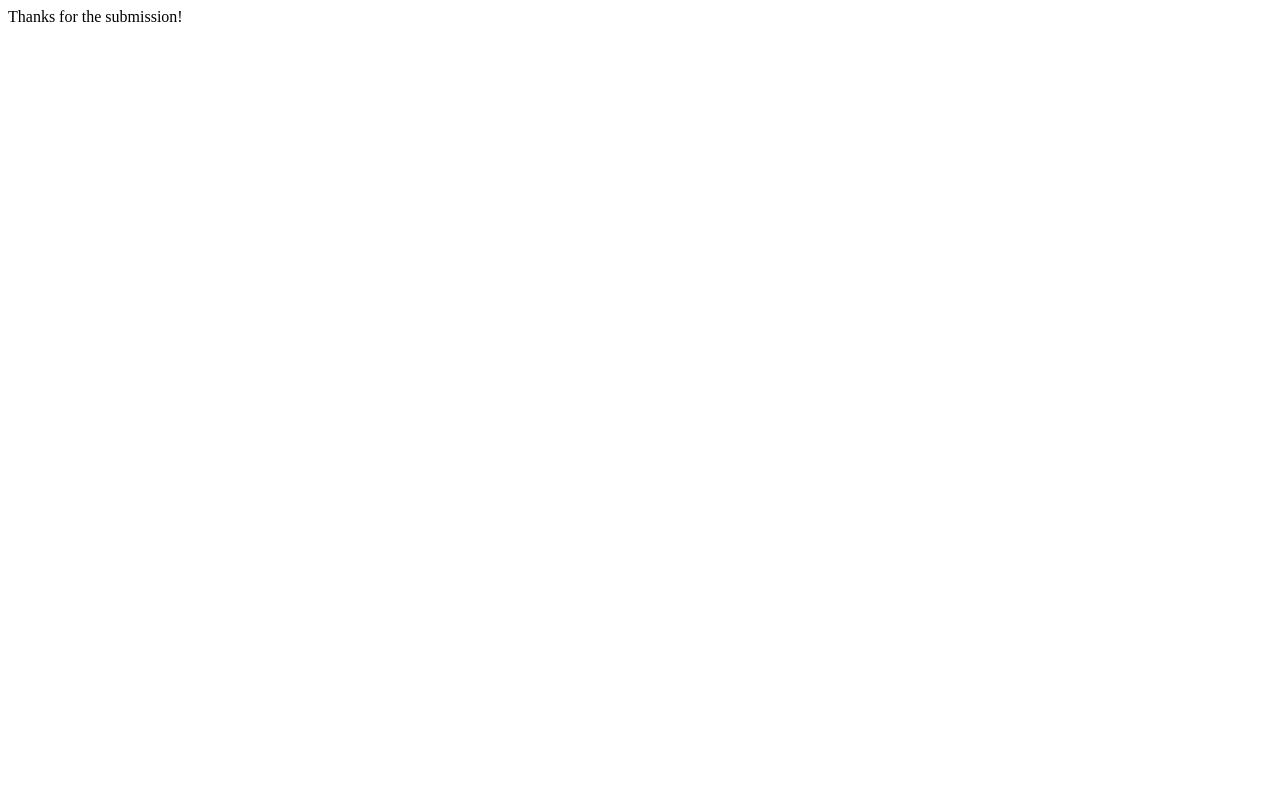
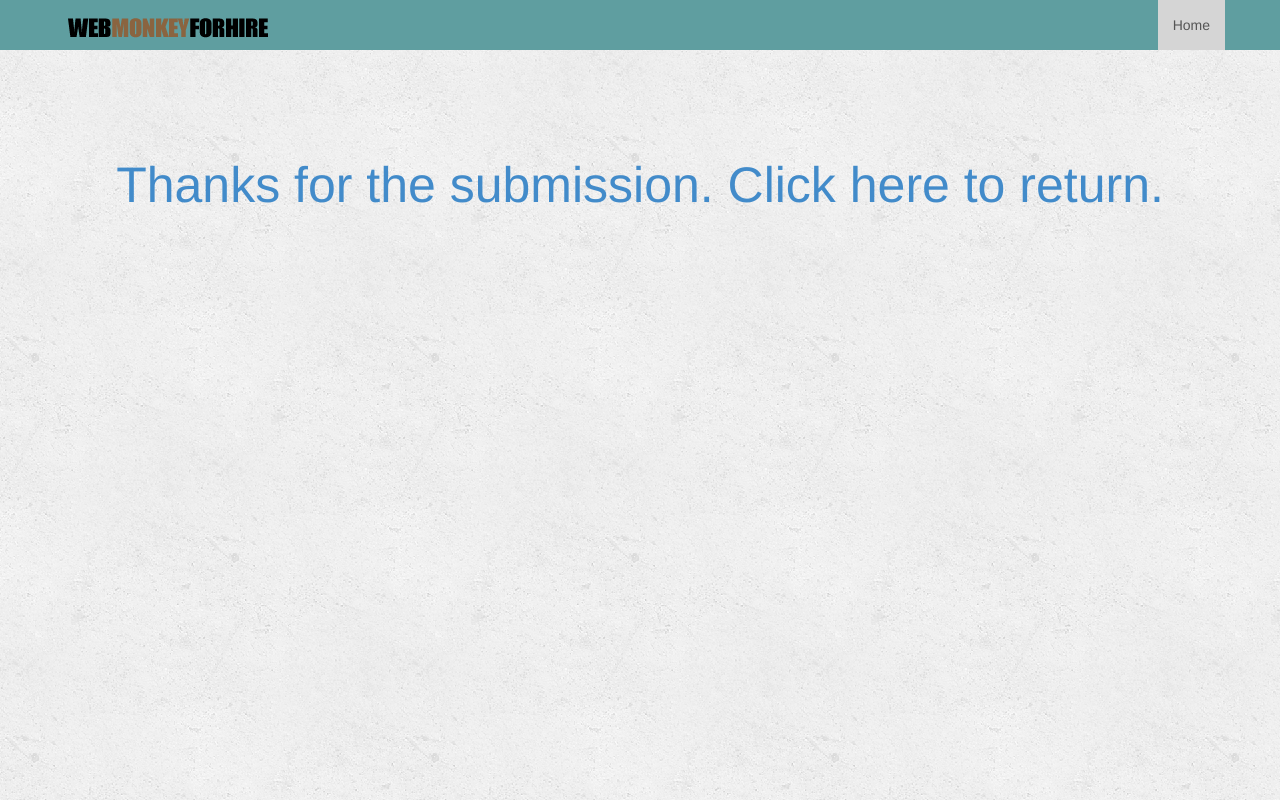
Before and after one commit to grampaGenX/dockingBay94, a plain HTML site: page webPages/webMonkeyForHire/thank-you.html in a window 1280 px wide. Drawn offline with Linux system fonts and the light colour scheme; files that its build step writes are made by us from their sources.

Commit message:
fixed thank you page

```diff
--- a/webPages/webMonkeyForHire/thank-you.html
+++ b/webPages/webMonkeyForHire/thank-you.html
@@ -3,10 +3,65 @@
 <head>
 	<title>Thank you!</title>
 <meta name="generator" content="TSW WebCoder">
+
+<meta http-equiv="content-Type" content= "text/html; charset= UTF-8" >
+			<meta charset = "UTF-8">
+
+		<!-- Mobile viewport optimized -->
+		<meta name="viewport" content="width=device-width, initial-scale=1.0, maximum-scale=1.0, user-scalable=no">
+
+		<link rel="icon" href="images/favicon.ico">
+
+		<!-- Bootstrap CSS -->
+		<link href="bootstrap/css/bootstrap.min.css" rel="stylesheet">
+		<link href="includes/css/bootstrap-glyphicons.css" rel="stylesheet">
+
+		<!--font awsome icons -->
+		<link href="font-awesome/css/font-awesome.min.css" rel="stylesheet">
+
+		<!-- Custom CSS -->
+		<link href="includes/css/styles.css" rel="stylesheet">
+
+		<!--Modernizr Javascript -->
+		<script src="includes/js/modernizr-2.6.2.min.js"></script>
+
+
 </head>
 
 <body>
-Thanks for the submission!
+
+<!--navbar-->
+
+	<div class="container" id="main">
+
+	<div class="navbar navbar-fixed-top">
+		<div class="container">
+
+            <button class="navbar-toggle" data-target=".navbar-responsive-collapse" data-toggle="collapse" type="button">
+                <span class="icon-bar"></span>
+
+            </button>
+
+
+		    <a class="navbar-brand" href="index.html"><img src="images/logo.png" alt="webmonkey for hire logo "></a>
+
+		    <div class="nav-collapse collapse navbar-responsive-collapse">
+
+                <ul class="nav navbar-nav nav navbar-nav pull-right">
+                    <li class="active">
+                       <a href="index.html">Home</a>
+                    </li>
+
+
+               </div><!--end collapse-->
+
+		</div><!--container-->
+	</div><!-- end navbar -->
+
+
+
+
+        <p style="padding-top:150px; color:blue; font-size: 50px;text-align: center;"><a href="index.html">Thanks for the submission. Click here to return.</a></p>
 
 
 </body>
```
